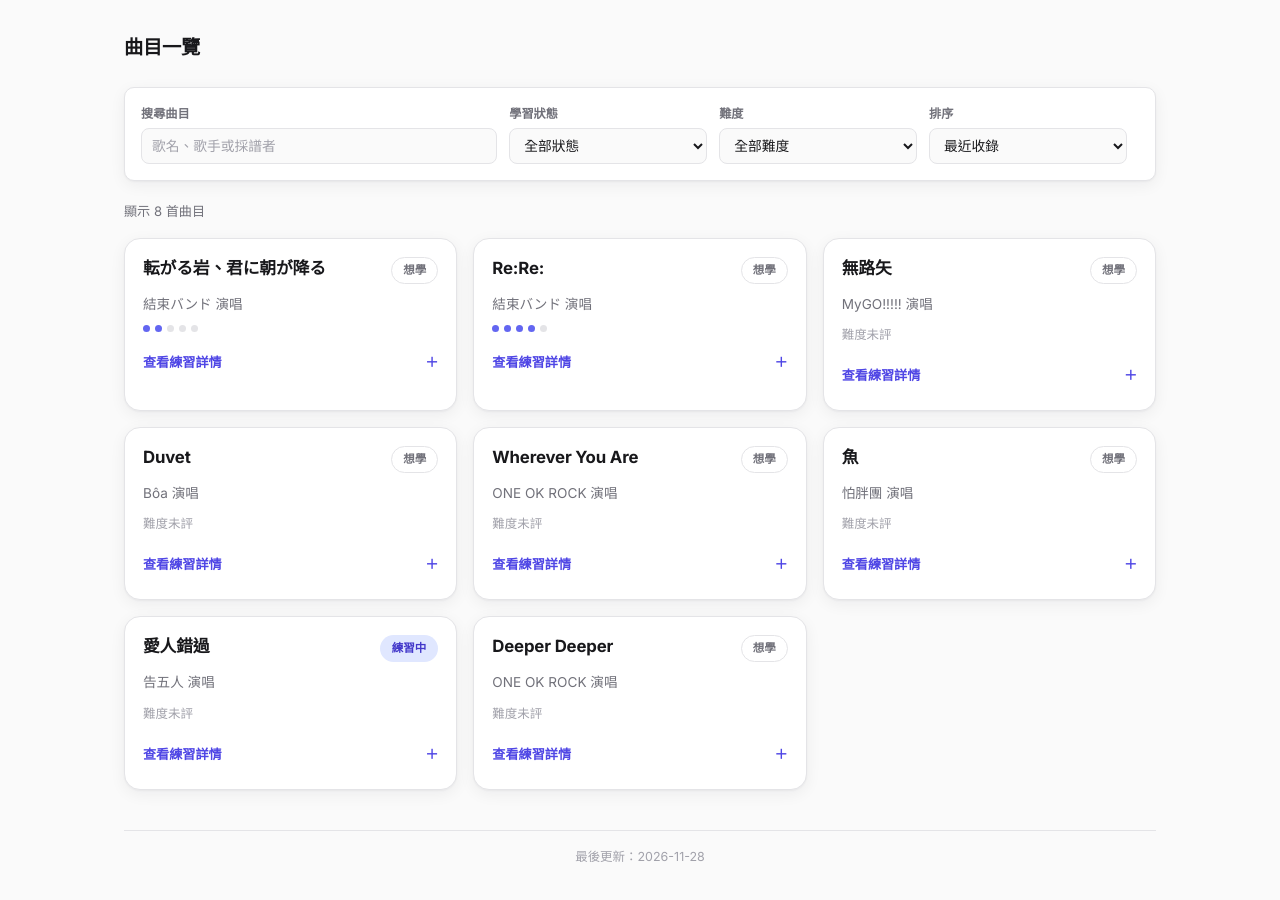
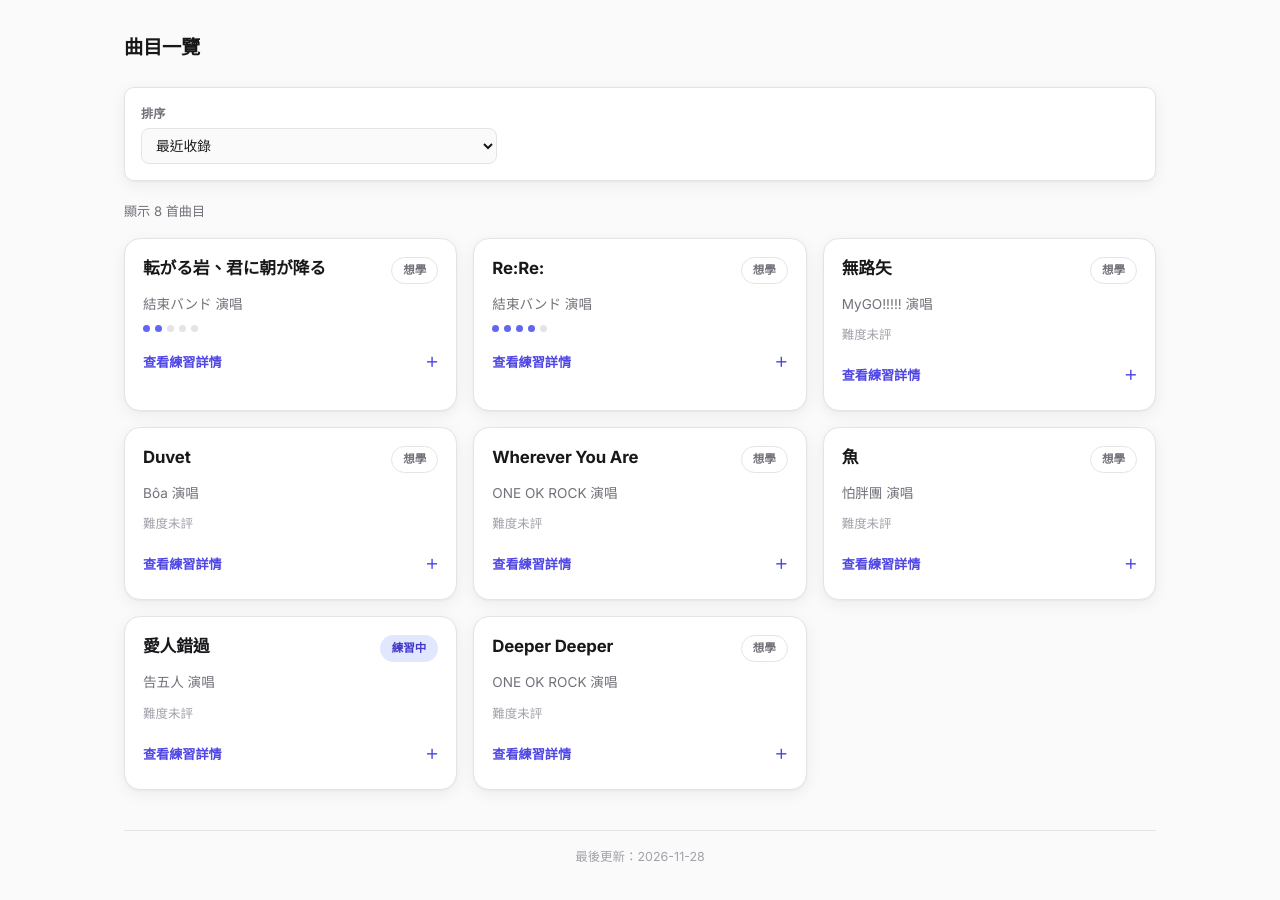
Before and after one commit to sphinx168/my-tab, a React (Vite) app: page / in a window 1280 px wide. Shown: the top 900 px of the page. Built offline with nearby package versions, Linux system fonts and the light colour scheme.

Commit message:
Simplify top panel to sorting only
Remove search and status/difficulty filters from the top controls, keeping just the sort dropdown; also enable autoPort in launch.json so parallel dev sessions don't collide on 5173.

```diff
--- a/src/App.jsx
+++ b/src/App.jsx
@@ -2,8 +2,6 @@ import { useEffect, useMemo, useState } from 'react';
 import songs from './data/songs.json';
 import SongCard from './components/SongCard';
 import { STATUSES } from './data/songUtils';
-
-const statusOptions = Object.entries(STATUSES);
 
 function sortSongs(items, sortBy) {
   const byTitle = (a, b) => a.title.localeCompare(b.title, 'zh-Hant');
@@ -24,41 +22,16 @@ function sortSongs(items, sortBy) {
 }
 
 export default function App() {
-  const [query, setQuery] = useState('');
-  const [status, setStatus] = useState('all');
-  const [difficulty, setDifficulty] = useState('all');
   const [sortBy, setSortBy] = useState('newest');
   const [activeMetronomeId, setActiveMetronomeId] = useState(null);
 
-  const visibleSongs = useMemo(() => {
-    const normalizedQuery = query.trim().toLocaleLowerCase();
-    const matches = songs.filter((song) => {
-      const searchTarget = [song.title, song.artist, song.tabAuthor].join(' ').toLocaleLowerCase();
-      const matchesQuery = !normalizedQuery || searchTarget.includes(normalizedQuery);
-      const matchesStatus = status === 'all' || song.status === status;
-      const matchesDifficulty = difficulty === 'all'
-        || (difficulty === 'unrated' ? !song.difficulty : song.difficulty === Number(difficulty));
-
-      return matchesQuery && matchesStatus && matchesDifficulty;
-    });
-
-    return sortSongs(matches, sortBy);
-  }, [query, status, difficulty, sortBy]);
-
-  const hasFilters = query || status !== 'all' || difficulty !== 'all' || sortBy !== 'newest';
+  const visibleSongs = useMemo(() => sortSongs(songs, sortBy), [sortBy]);
 
   useEffect(() => {
     if (activeMetronomeId && !visibleSongs.some((song) => song.id === activeMetronomeId)) {
       setActiveMetronomeId(null);
     }
   }, [activeMetronomeId, visibleSongs]);
-
-  function clearFilters() {
-    setQuery('');
-    setStatus('all');
-    setDifficulty('all');
-    setSortBy('newest');
-  }
 
   function deactivateMetronome(songId) {
     setActiveMetronomeId((currentId) => currentId === songId ? null : currentId);
@@ -71,35 +44,7 @@ export default function App() {
       </header>
 
       <main>
-        <section className="catalogue-controls" aria-label="搜尋、篩選與排序">
-          <div className="control-field control-search">
-            <label htmlFor="song-search">搜尋曲目</label>
-            <input
-              id="song-search"
-              type="search"
-              value={query}
-              onChange={(event) => setQuery(event.target.value)}
-              placeholder="歌名、歌手或採譜者"
-            />
-          </div>
-
-          <div className="control-field">
-            <label htmlFor="status-filter">學習狀態</label>
-            <select id="status-filter" value={status} onChange={(event) => setStatus(event.target.value)}>
-              <option value="all">全部狀態</option>
-              {statusOptions.map(([key, info]) => <option key={key} value={key}>{info.label}</option>)}
-            </select>
-          </div>
-
-          <div className="control-field">
-            <label htmlFor="difficulty-filter">難度</label>
-            <select id="difficulty-filter" value={difficulty} onChange={(event) => setDifficulty(event.target.value)}>
-              <option value="all">全部難度</option>
-              <option value="unrated">難度未評</option>
-              {[1, 2, 3, 4, 5].map((value) => <option key={value} value={value}>{value} 星</option>)}
-            </select>
-          </div>
-
+        <section className="catalogue-controls" aria-label="排序">
           <div className="control-field">
             <label htmlFor="sort-by">排序</label>
             <select id="sort-by" value={sortBy} onChange={(event) => setSortBy(event.target.value)}>
@@ -109,8 +54,6 @@ export default function App() {
               <option value="bpm">BPM：慢至快</option>
             </select>
           </div>
-
-          {hasFilters && <button type="button" className="clear-filters" onClick={clearFilters}>清除條件</button>}
         </section>
 
         <p className="result-count" aria-live="polite">顯示 {visibleSongs.length} 首曲目</p>
```
Also changed, not shown: .claude/launch.json.
